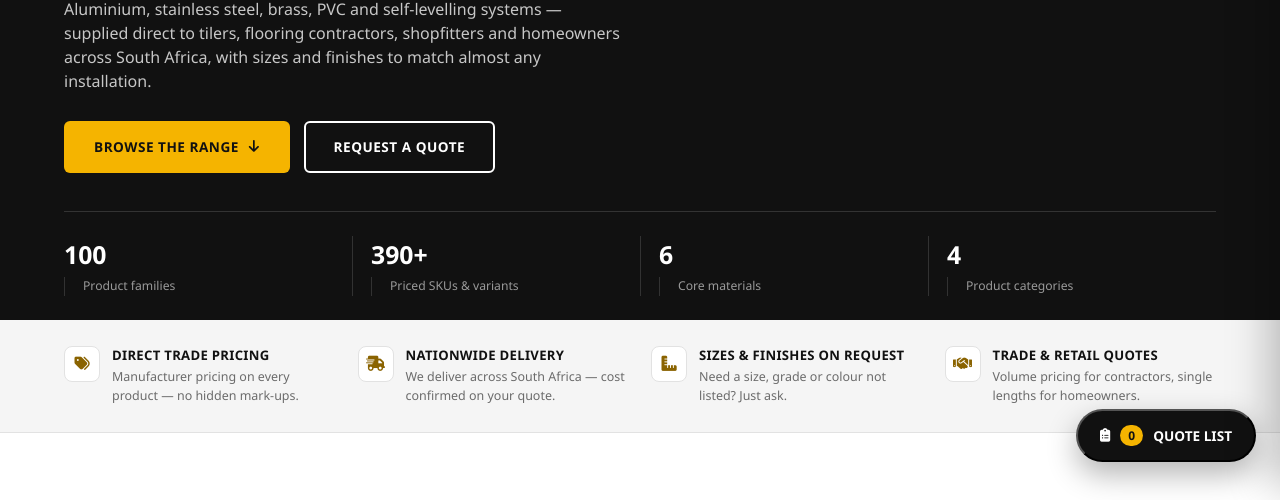
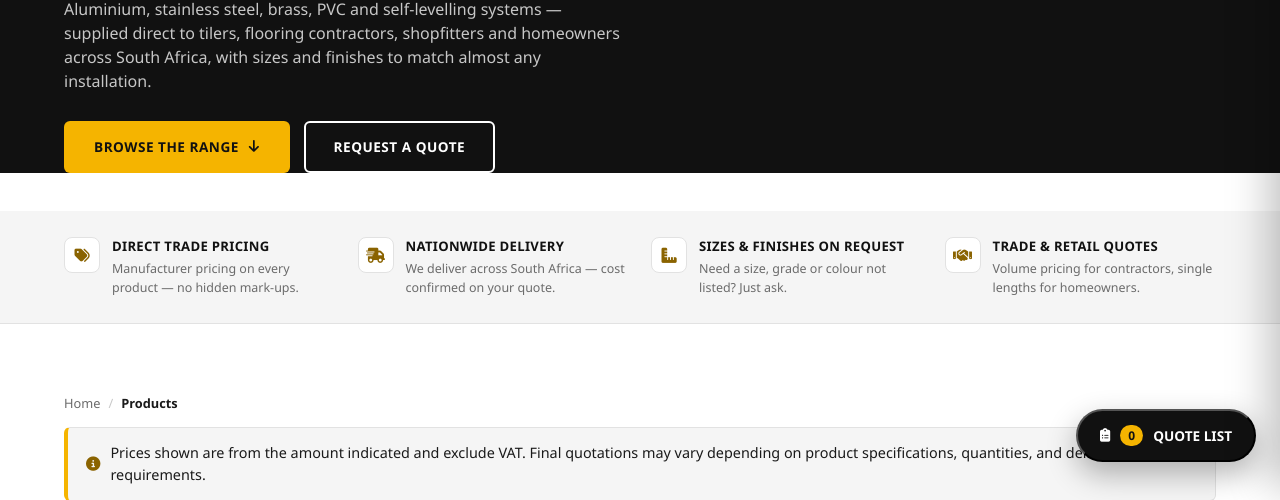
Before and after one commit to rammutlare-lang/johmarg-strips, a plain HTML site: page products.html in a window 1280 px wide. Shown: the part 314-814 px from the top of the page. Drawn offline with Linux system fonts and the light colour scheme.

Commit message:
Remove stats row from Products page hero

```diff
--- a/products.html
+++ b/products.html
@@ -100,12 +100,6 @@ src="https://www.facebook.com/tr?id=4276322049251608&ev=PageView&noscript=1"
     <div class="trade-hero-actions">
       <a href="#products-catalogue" class="btn btn-gold">BROWSE THE RANGE <i class="fa-solid fa-arrow-down"></i></a>
       <a href="quote" class="btn btn-outline-gold" style="border-color:#fff;color:#fff;">REQUEST A QUOTE</a>
-    </div>
-    <div class="trade-hero-stats">
-      <div><div class="num">100</div><div class="lbl">Product families</div></div>
-      <div><div class="num">390+</div><div class="lbl">Priced SKUs &amp; variants</div></div>
-      <div><div class="num">6</div><div class="lbl">Core materials</div></div>
-      <div><div class="num">4</div><div class="lbl">Product categories</div></div>
     </div>
   </div>
 </section>
```
